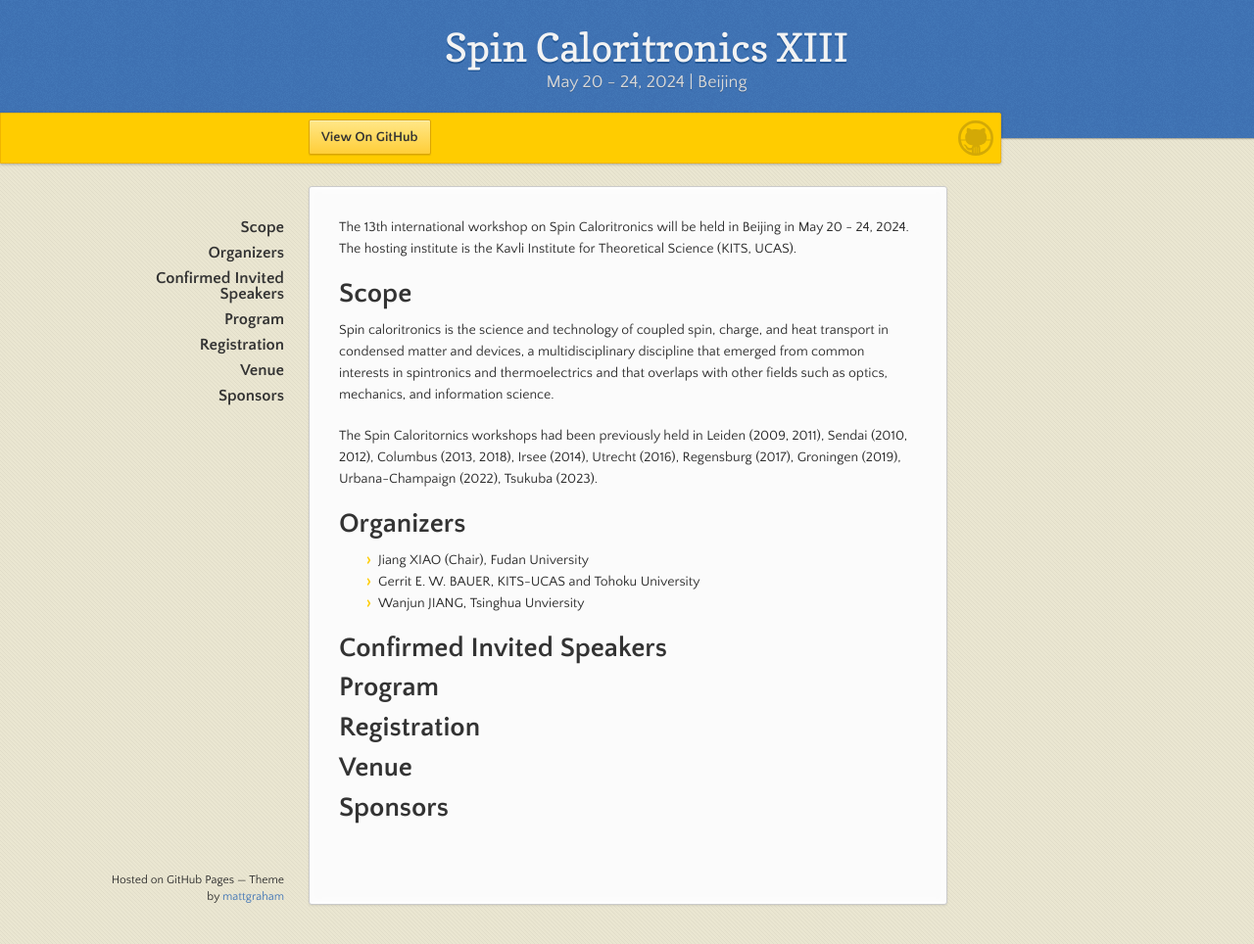
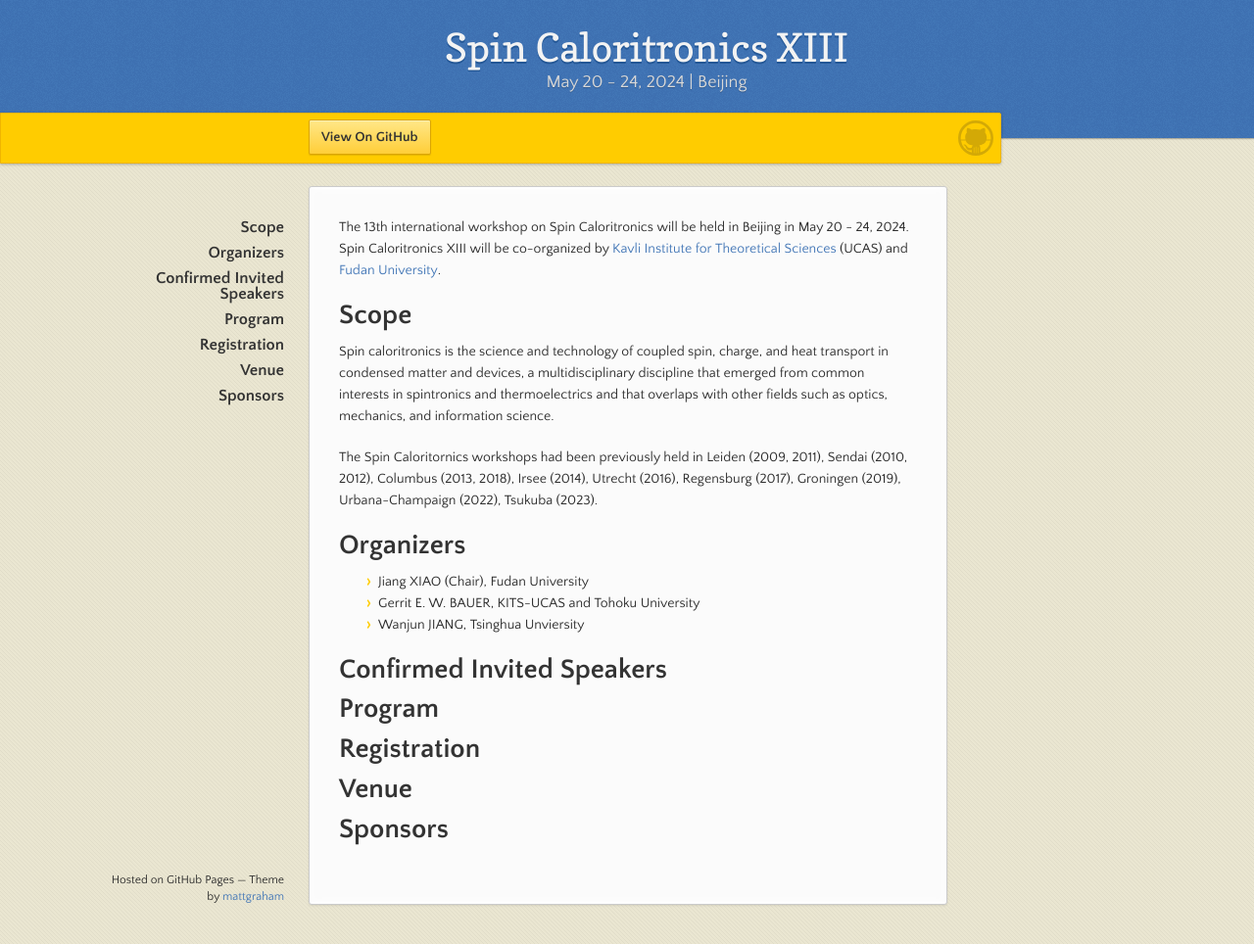
Before and after one commit to spincaloritronics/spincaloritronics.github.io, a Jekyll site: the page built from index.md, in a window 1280 px wide and 964 px high. Shown: the whole window at 98% size. Built offline with Jekyll 4.4.1, drawn with Linux system fonts in a browser that asks for light colours.

Commit message:
Update index.md

```diff
--- a/index.md
+++ b/index.md
@@ -2,7 +2,7 @@
 layout: default
 ---
 
-The 13th international workshop on Spin Caloritronics will be held in Beijing in May 20 - 24, 2024. The hosting institute is the Kavli Institute for Theoretical Science (KITS, UCAS).
+The 13th international workshop on Spin Caloritronics will be held in Beijing in May 20 - 24, 2024. Spin Caloritronics XIII will be co-organized by [Kavli Institute for Theoretical Sciences](https://kits.ucas.ac.cn/) (UCAS) and [Fudan University](https://www.fudan.edu.cn).
 
 # Scope
 
```
